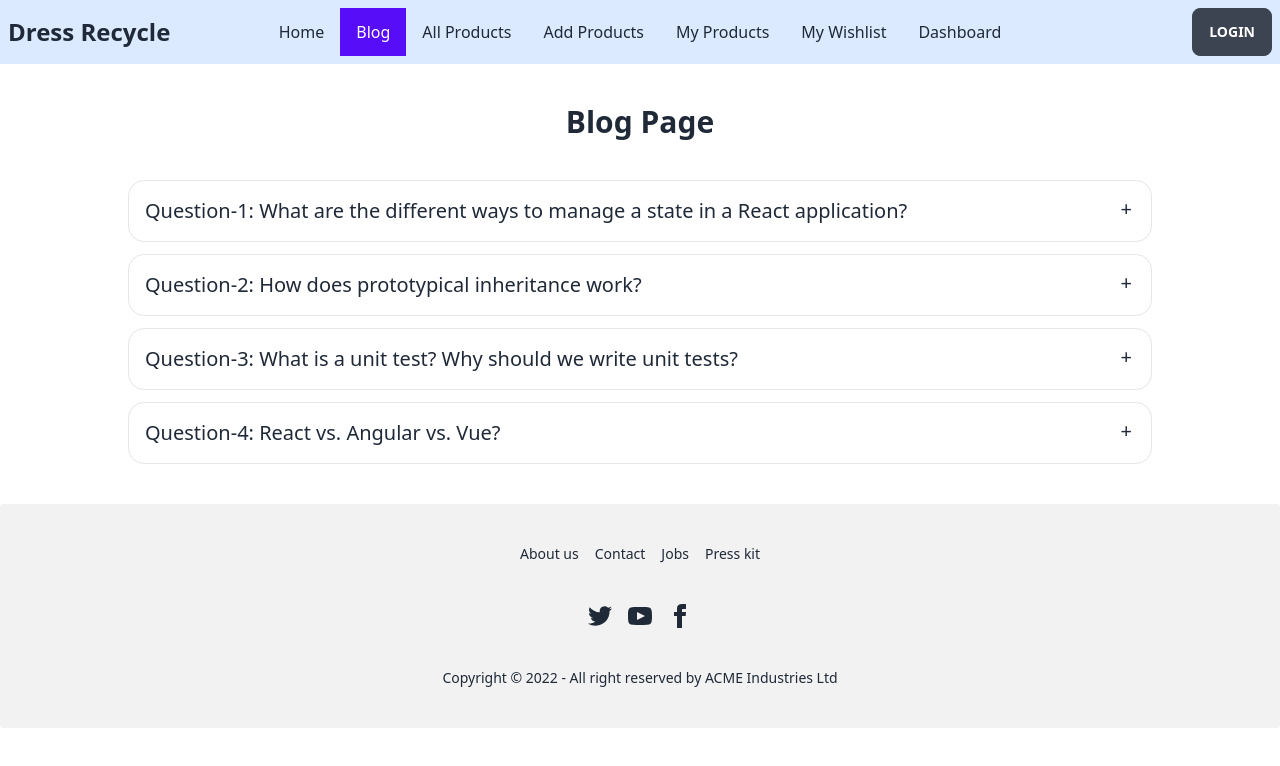
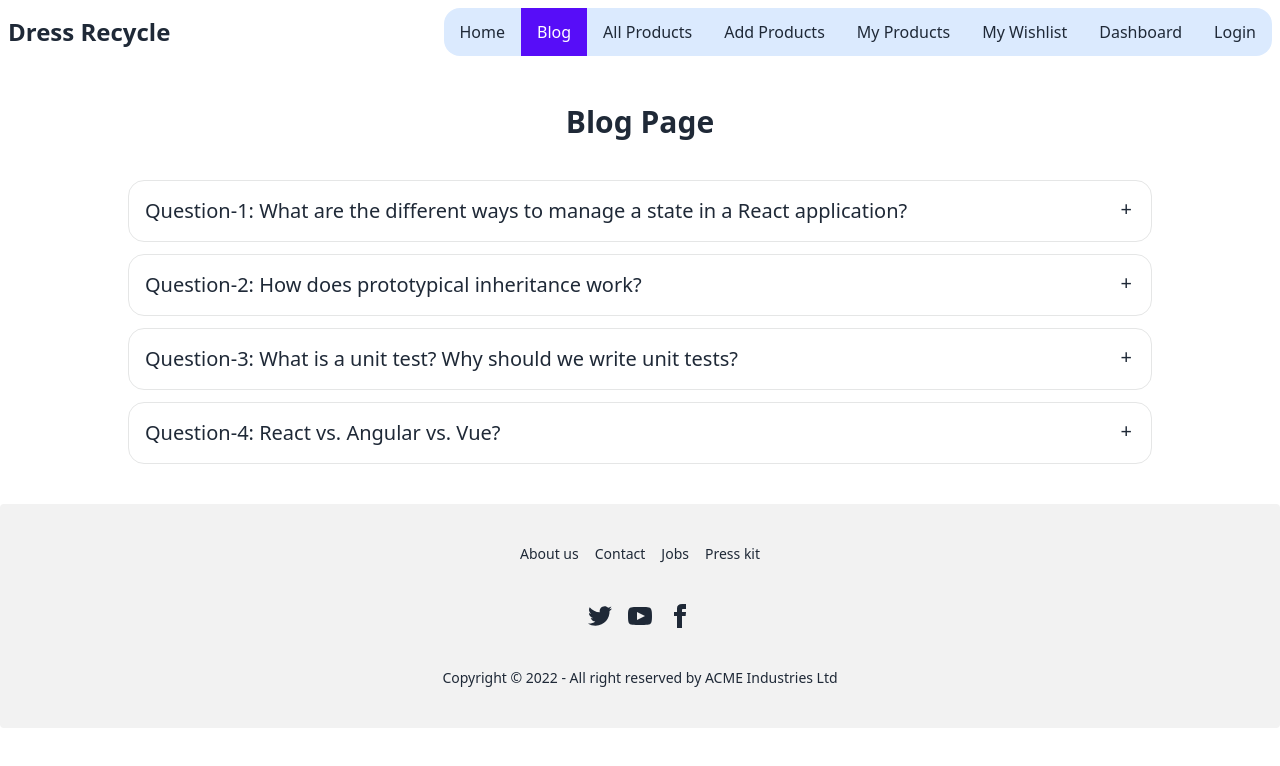
Before and after one commit to md-shamim-sarker/dress-recycle-client, a React (Create React App) app: page /blog in a window 1280 px wide. Shown: the top 766 px of the page. Built offline with nearby package versions, Linux system fonts and the light colour scheme; the HTML template or start-up script is replaced by a standard one.

Commit message:
use loading spinner

```diff
--- a/src/components/Navbar.js
+++ b/src/components/Navbar.js
@@ -10,11 +10,12 @@ const menuItems = <>
     <li><NavLink to={"/myProducts"}>My Products</NavLink></li>
     <li><NavLink to={"/myWishList"}>My Wishlist</NavLink></li>
     <li><NavLink to={"/dashboard"}>Dashboard</NavLink></li>
+    <li><NavLink to={"/login"}>Login</NavLink></li>
 </>;
 
 const Navbar = () => {
     return (
-        <div className="navbar bg-blue-100">
+        <div className="navbar">
             <div className="navbar-start">
                 <div className="dropdown">
                     <label tabIndex={0} className="btn btn-ghost lg:hidden">
@@ -24,15 +25,12 @@ const Navbar = () => {
                         {menuItems}
                     </ul>
                 </div>
-                <Link className="upper-case text-2xl font-bold">Dress Recycle</Link>
+                <Link to={"/"} className="upper-case text-2xl font-bold">Dress Recycle</Link>
             </div>
             <div className="navbar-center hidden lg:flex">
-                <ul className="menu menu-horizontal p-0">
+                <ul className="menu menu-horizontal p-0 rounded-box bg-blue-100">
                     {menuItems}
                 </ul>
-            </div>
-            <div className="navbar-end">
-                <Link to={"/login"} className='btn'>Login</Link>
             </div>
         </div>
     );
--- a/src/pages/Blog/Blog.js
+++ b/src/pages/Blog/Blog.js
@@ -1,12 +1,17 @@
 import React, {useEffect, useState} from 'react';
+import Loading from '../Loading/Loading';
 
 const Blog = () => {
     const [questions, setQuestions] = useState([]);
+    const [loading, setLoading] = useState(true);
 
     useEffect(() => {
         fetch('blog.json')
             .then(res => res.json())
-            .then(data => setQuestions(data))
+            .then(data => {
+                setQuestions(data);
+                setLoading(false);
+            })
             .catch(err => console.log(err));
     }, []);
 
@@ -14,6 +19,9 @@ const Blog = () => {
         <>
             <h2 className='text-3xl font-bold text-center my-10'>Blog Page</h2>
             <div className='w-11/12 lg:w-4/5 mx-auto flex flex-col gap-y-3 mb-10'>
+                {
+                    loading && <Loading></Loading>
+                }
                 {
                     questions.map(question =>
                         <div key={question.id} tabindex={0} className="collapse collapse-plus border border-base-300 bg-base-100 rounded-box">
--- /dev/null
+++ b/src/pages/Loading/Loading.js
@@ -0,0 +1,16 @@
+import React from 'react';
+
+const Loading = () => {
+    return (
+        <div className="rounded animate-pulse">
+            <div className="space-y-4">
+                <div className="w-full h-16 rounded-2xl dark:bg-gray-400"></div>
+                <div className="w-full h-16 rounded-2xl dark:bg-gray-400"></div>
+                <div className="w-full h-16 rounded-2xl dark:bg-gray-400"></div>
+                <div className="w-full h-16 rounded-2xl dark:bg-gray-400"></div>
+            </div>
+        </div>
+    );
+};
+
+export default Loading;
```
